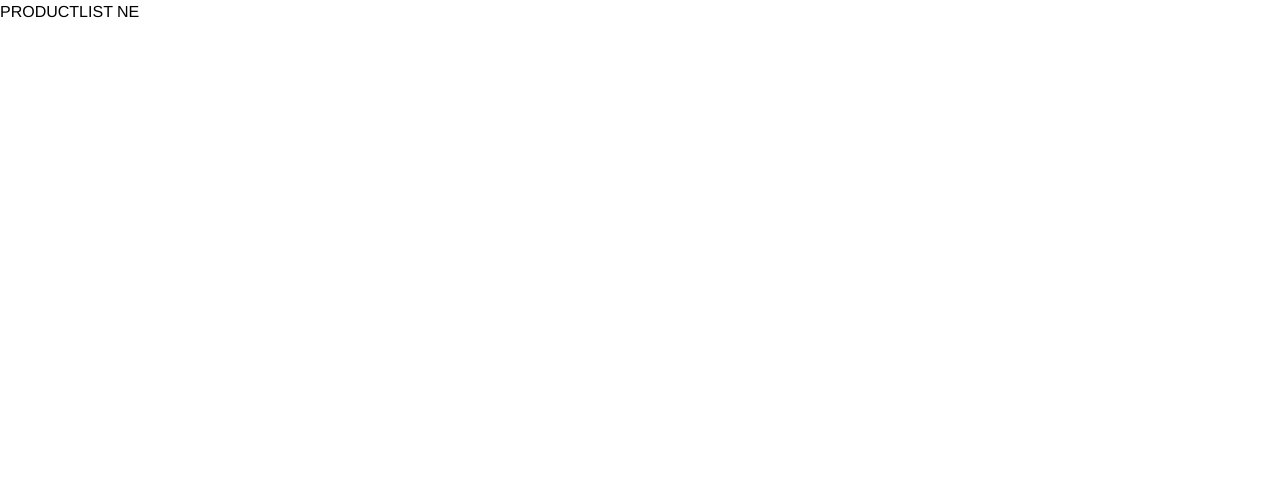
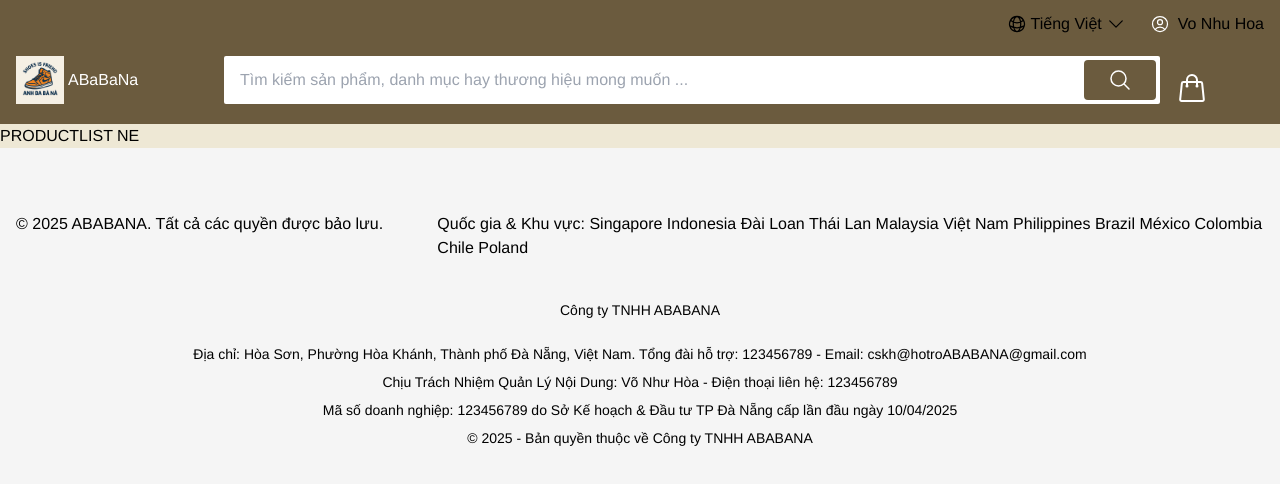
Before and after one commit to drawyoung0405/ShopeeClone, a React (Vite) app: page / in a window 1280 px wide. Shown: the top 484 px of the page. Built offline with nearby package versions, Linux system fonts and the light colour scheme.

Commit message:
UI header, define color palette

```diff
--- a/src/Components/Footer/Footer.tsx
+++ b/src/Components/Footer/Footer.tsx
@@ -5,7 +5,7 @@ export default function Footer() {
       <div className='container'>
         <div className='grid grid-cols-1 lg:grid-cols-3 gap-4'>
           <div className='lg:col-span-1'>
-            <div>© 2022 Shopee. Tất cả các quyền được bảo lưu.</div>
+            <div>© 2025 ABABANA. Tất cả các quyền được bảo lưu.</div>
           </div>
           <div className='lg:col-span-2'>
             <div>
@@ -15,22 +15,22 @@ export default function Footer() {
           </div>
         </div>
         <div className='mt-10 text-center text-sm'>
-          <div>Công ty TNHH Shopee</div>
+          <div>Công ty TNHH ABABANA</div>
           <div className='mt-6'>
-            Địa chỉ: Tầng 4-5-6, Tòa nhà Capital Place, số 29 đường Liễu Giai,
-            Phường Ngọc Khánh, Quận Ba Đình, Thành phố Hà Nội, Việt Nam. Tổng
-            đài hỗ trợ: 19001221 - Email: cskh@hotro.shopee.vn
+            Địa chỉ:  Hòa Sơn,
+            Phường Hòa Khánh, Thành phố Đà Nẵng, Việt Nam. Tổng
+            đài hỗ trợ: 123456789 - Email: cskh@hotroABABANA@gmail.com
           </div>
           <div className='mt-2'>
-            Chịu Trách Nhiệm Quản Lý Nội Dung: Nguyễn Đức Trí - Điện thoại liên
-            hệ: 024 73081221 (ext 4678)
+            Chịu Trách Nhiệm Quản Lý Nội Dung: Võ Như Hòa - Điện thoại liên
+            hệ: 123456789
           </div>
           <div className='mt-2'>
-            Mã số doanh nghiệp: 0106773786 do Sở Kế hoạch & Đầu tư TP Hà Nội cấp
-            lần đầu ngày 10/02/2015
+            Mã số doanh nghiệp: 123456789 do Sở Kế hoạch & Đầu tư TP Đà Nẵng cấp
+            lần đầu ngày 10/04/2025
           </div>
           <div className='mt-2'>
-            © 2015 - Bản quyền thuộc về Công ty TNHH Shopee
+            © 2025 - Bản quyền thuộc về Công ty TNHH ABABANA
           </div>
         </div>
       </div>
--- /dev/null
+++ b/src/Components/Header/Header.tsx
@@ -0,0 +1,116 @@
+import React from 'react'
+import { Link } from 'react-router-dom'
+
+export default function Header() {
+  return (
+    <div className='pb-5 pt-2 bg-primary'>
+      <div className='container'>
+        <div className='flex justify-end'>
+          <div className='flex items-center py-1 hover:text-gray-300 cursor-pointer'>
+            <svg
+              xmlns='http://www.w3.org/2000/svg'
+              fill='none'
+              viewBox='0 0 24 24'
+              strokeWidth={1.5}
+              stroke='currentColor'
+              className='size-5'
+            >
+              <path
+                strokeLinecap='round'
+                strokeLinejoin='round'
+                d='M12 21a9.004 9.004 0 0 0 8.716-6.747M12 21a9.004 9.004 0 0 1-8.716-6.747M12 21c2.485 0 4.5-4.03 4.5-9S14.485 3 12 3m0 18c-2.485 0-4.5-4.03-4.5-9S9.515 3 12 3m0 0a8.997 8.997 0 0 1 7.843 4.582M12 3a8.997 8.997 0 0 0-7.843 4.582m15.686 0A11.953 11.953 0 0 1 12 10.5c-2.998 0-5.74-1.1-7.843-2.918m15.686 0A8.959 8.959 0 0 1 21 12c0 .778-.099 1.533-.284 2.253m0 0A17.919 17.919 0 0 1 12 16.5c-3.162 0-6.133-.815-8.716-2.247m0 0A9.015 9.015 0 0 1 3 12c0-1.605.42-3.113 1.157-4.418'
+              />
+            </svg>
+            <span className='mx-1'>Tiếng Việt</span>
+            <svg
+              xmlns='http://www.w3.org/2000/svg'
+              fill='none'
+              viewBox='0 0 24 24'
+              strokeWidth={1.5}
+              stroke='currentColor'
+              className='size-5'
+            >
+              <path
+                strokeLinecap='round'
+                strokeLinejoin='round'
+                d='m19.5 8.25-7.5 7.5-7.5-7.5'
+              />
+            </svg>
+          </div>
+          <div className='cursor-pointer hover:text-gray-300 flex items-center py-1 ml-6'>
+            <div className='text-white w-5 h-5 mr-2 flex-shrink-0'>
+              <svg
+                xmlns='http://www.w3.org/2000/svg'
+                fill='none'
+                viewBox='0 0 24 24'
+                strokeWidth={1.5}
+                stroke='currentColor'
+                className='w-full h-full object-cover rounded-full'
+              >
+                <path
+                  strokeLinecap='round'
+                  strokeLinejoin='round'
+                  d='M17.982 18.725A7.488 7.488 0 0 0 12 15.75a7.488 7.488 0 0 0-5.982 2.975m11.963 0a9 9 0 1 0-11.963 0m11.963 0A8.966 8.966 0 0 1 12 21a8.966 8.966 0 0 1-5.982-2.275M15 9.75a3 3 0 1 1-6 0 3 3 0 0 1 6 0Z'
+                />
+              </svg>
+            </div>
+            <div className='text-black hover:text-gray-300'>Vo Nhu Hoa</div>
+          </div>
+        </div>
+        <div className='grid grid-cols-12 gap4 mt-4 items-end'>
+          <Link className='flex col-span-2' to='/'>
+            <img
+              src='../../../public/logo.png'
+              alt='Shopee Logo'
+              className='h-12 w-12'
+            />
+            <p className='m-auto ml-1 text-white'>ABaBaNa</p>
+          </Link>
+          <form className='col-span-9'>
+            <div className='bg-white rounded-sm p-1 flex'>
+              <input
+                placeholder='Tìm kiếm sản phẩm, danh mục hay thương hiệu mong muốn ...'
+                type='text'
+                className='text-black px-3 py-2 flex-grow border-none outline-none'
+              />
+              <button className='rounded py-2 px-6 flex-shrink-0 bg-primary hover:opacity-90'>
+                <svg
+                  xmlns='http://www.w3.org/2000/svg'
+                  fill='none'
+                  viewBox='0 0 24 24'
+                  strokeWidth={1.5}
+                  className='w-6 h-6'
+                  color='white'
+                  stroke='currentColor'
+                >
+                  <path
+                    strokeLinecap='round'
+                    strokeLinejoin='round'
+                    d='M21 21l-5.197-5.197m0 0A7.5 7.5 0 105.196 5.196a7.5 7.5 0 0010.607 10.607z'
+                  />
+                </svg>
+              </button>
+            </div>
+          </form>
+          <div className='col-span-1 ml-4'>
+            <svg
+              xmlns='http://www.w3.org/2000/svg'
+              fill='none'
+              viewBox='0 0 24 24'
+              stroke-width='1.5'
+              stroke='currentColor'
+              color='white'
+              className='size-8'
+            >
+              <path
+                stroke-linecap='round'
+                stroke-linejoin='round'
+                d='M15.75 10.5V6a3.75 3.75 0 1 0-7.5 0v4.5m11.356-1.993 1.263 12c.07.665-.45 1.243-1.119 1.243H4.25a1.125 1.125 0 0 1-1.12-1.243l1.264-12A1.125 1.125 0 0 1 5.513 7.5h12.974c.576 0 1.059.435 1.119 1.007ZM8.625 10.5a.375.375 0 1 1-.75 0 .375.375 0 0 1 .75 0Zm7.5 0a.375.375 0 1 1-.75 0 .375.375 0 0 1 .75 0Z'
+              />
+            </svg>
+          </div>
+        </div>
+      </div>
+    </div>
+  )
+}
--- /dev/null
+++ b/src/Components/Header/index.ts
@@ -0,0 +1,2 @@
+import Header from './Header.tsx'
+export default Header
--- a/src/Components/RegisterHeader/RegisterHeader.tsx
+++ b/src/Components/RegisterHeader/RegisterHeader.tsx
@@ -1,6 +1,25 @@
+import { Link } from 'react-router-dom'
+
 export default function RegisterHeader() {
-  return(
-   <div>
-    RegisterHeader
-  </div>)
+  return (
+    <header className='py-5'>
+      <div className='max-w-7xl mx-auto px-4'>
+        <nav className='flex items-end'>
+          <Link className='flex space-around' to='/'>
+            <img
+              src='../../../public/logo.png'
+              alt='Shopee Logo'
+              className='h-10'
+            />
+            <p className='m-auto'>ABaBaNa</p>
+          </Link>
+          <div className='ml-auto flex items-center space-x-5'>
+            <Link to='/register' className='ml-10 text-xl lg:text-2xl'>Đăng ký</Link>
+            <div>|</div>
+            <Link to='/login' className='ml-10 text-xl lg:text-2xl'>Đăng Nhập</Link>
+          </div>
+        </nav>
+      </div>
+    </header>
+  )
 }
--- /dev/null
+++ b/src/layouts/MainLayout/MainLayout.tsx
@@ -0,0 +1,15 @@
+import Footer from '../../Components/Footer'
+import Header from '../../Components/Header'
+
+interface Props {
+  children?: React.ReactNode
+}
+export default function MainLayout({ children }: Props) {
+  return (
+    <div>
+      <Header />
+      {children}
+      <Footer />
+    </div>
+  )
+}
--- /dev/null
+++ b/src/layouts/MainLayout/index.ts
@@ -0,0 +1,2 @@
+import MainLayout from './MainLayout.tsx'
+export default MainLayout
--- a/src/pages/Login/Login.tsx
+++ b/src/pages/Login/Login.tsx
@@ -48,7 +48,7 @@ export default function Login() {
   const value = watch()
   console.log('value:', value)
   return (
-    <div className='bg-orange'>
+    <div className='bg-background'>
       <div className='container'>
         <div className='grid grid-cols-1 lg:grid-cols-5 py-12 lg:py-32 lg:pr-10'>
           <div className='lg:col-span-2 lg:col-start-4'>
@@ -77,14 +77,14 @@ export default function Login() {
               <div className='mt-3'>
                 <button
                   type='submit'
-                  className='w-full text-center py-4 px-2 uppercase bg-red-500 text-white text-sm hover:bg-red-600'
+                  className='w-full text-center py-4 px-2 uppercase bg-primary text-white text-sm hover:bg-secondary'
                 >
                   Đăng nhập
                 </button>
               </div>
               <div className='flex items-center justify-center mt-8'>
                 <span className='text-gray-400'>Bạn chưa có tài khoản?</span>
-                <Link className='text-red-400 ml-1' to='/register'>
+                <Link className='text-highlight ml-1' to='/register'>
                   Đăng ký
                 </Link>
               </div>
--- a/src/pages/ProductList/ProductList.tsx
+++ b/src/pages/ProductList/ProductList.tsx
@@ -1,3 +1,3 @@
 export default function ProductList() {
-  return <div>PRODUCTLIST NE</div>
+  return <div className='bg-background'>PRODUCTLIST NE</div>
 }
--- a/src/pages/Register/Register.tsx
+++ b/src/pages/Register/Register.tsx
@@ -72,7 +72,7 @@ export default function Register() {
   })
 
   return (
-    <div className='bg-orange'>
+    <div className='bg-background'>
       <div className='container'>
         <div className='grid grid-cols-1 lg:grid-cols-5 py-12 lg:py-32 lg:pr-10'>
           <div className='lg:col-span-2 lg:col-start-4'>
@@ -155,14 +155,14 @@ export default function Register() {
               <div className='mt-3'>
                 <button
                   type='submit'
-                  className='w-full text-center py-4 px-2 uppercase bg-red-500 text-white text-sm hover:bg-red-600'
+                  className='w-full text-center py-4 px-2 uppercase bg-primary text-white text-sm hover:bg-secondary'
                 >
                   Đăng ký
                 </button>
               </div>
               <div className='flex items-center justify-center mt-8'>
                 <span className='text-gray-400'>Bạn đã có tài khoản?</span>
-                <Link className='text-red-400 ml-1' to='/login'>
+                <Link className='text-highlight text-xl ml-1' to='/login'>
                   Đăng nhập
                 </Link>
               </div>
--- a/src/useRouteElements.tsx
+++ b/src/useRouteElements.tsx
@@ -3,8 +3,17 @@ import Login from './pages/Login'
 import ProductList from './pages/ProductList'
 import Register from './pages/Register'
 import RegisterLayout from './layouts/RegisterLayout'
+import MainLayout from './layouts/MainLayout'
 export default function useRouteElemment() {
   const routeElements = useRoutes([
+    {
+      path: '/',
+      element: (
+        <MainLayout>
+          <ProductList />
+        </MainLayout>
+      )
+    },
     {
       path: '/login',
       element: (
--- a/tailwind.config.js
+++ b/tailwind.config.js
@@ -9,9 +9,14 @@ export default {
   theme: {
     extend: {
       colors: {
-        orange: "#ee4d2d",
-        dark: "#1c1c1c",
-        lightGray: "#f5f5f5",
+        primary: "#6B5B3E",
+        secondary: "#BFA980",
+        accent: "#8A9A5B",
+        background: "#EEE8D5",
+        surface: "#F9F7F3",
+        text: "#2F2F2F",
+        border: "#CBBF9D",
+        highlight: "#A67B5B",
       },
     },
   },
```
